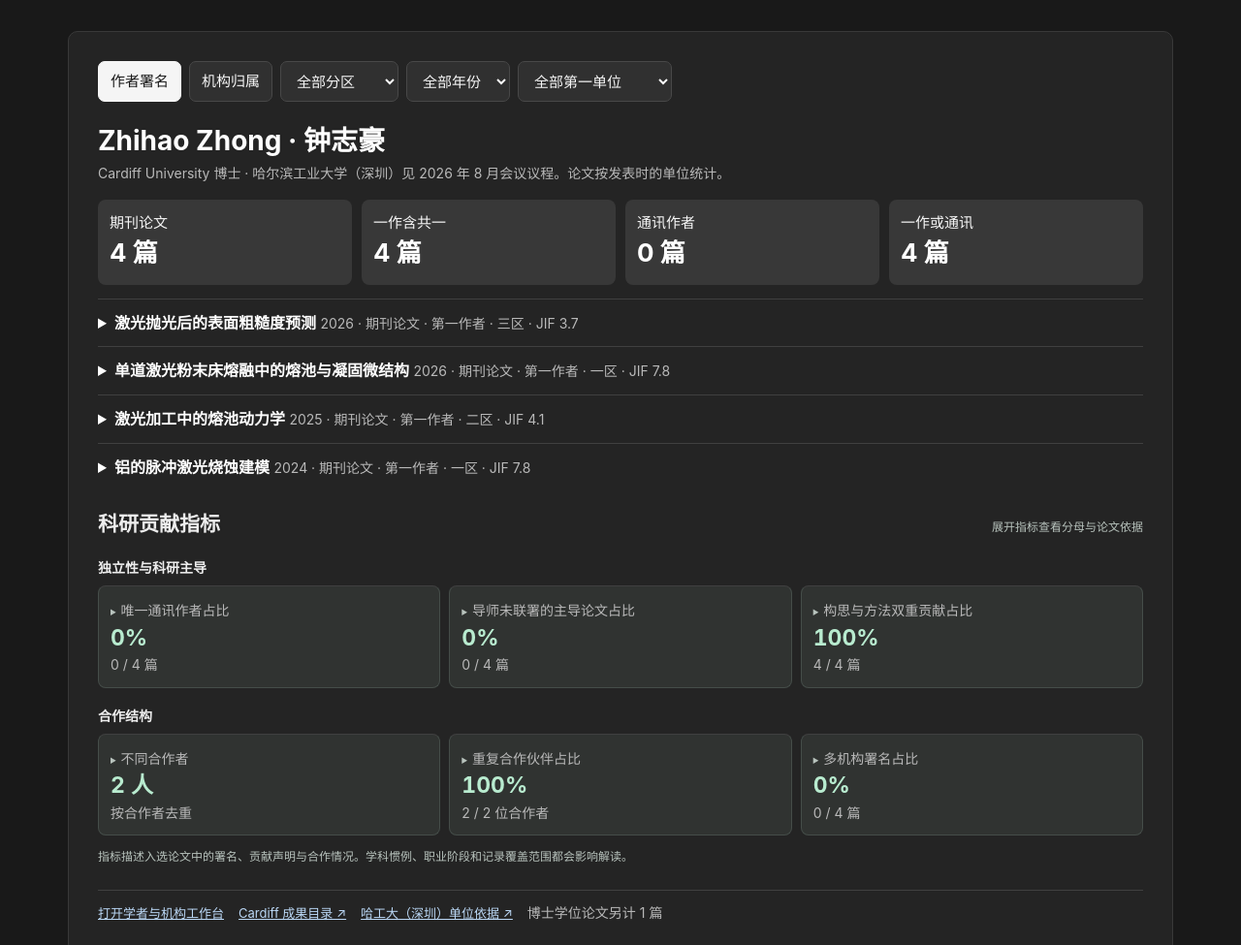
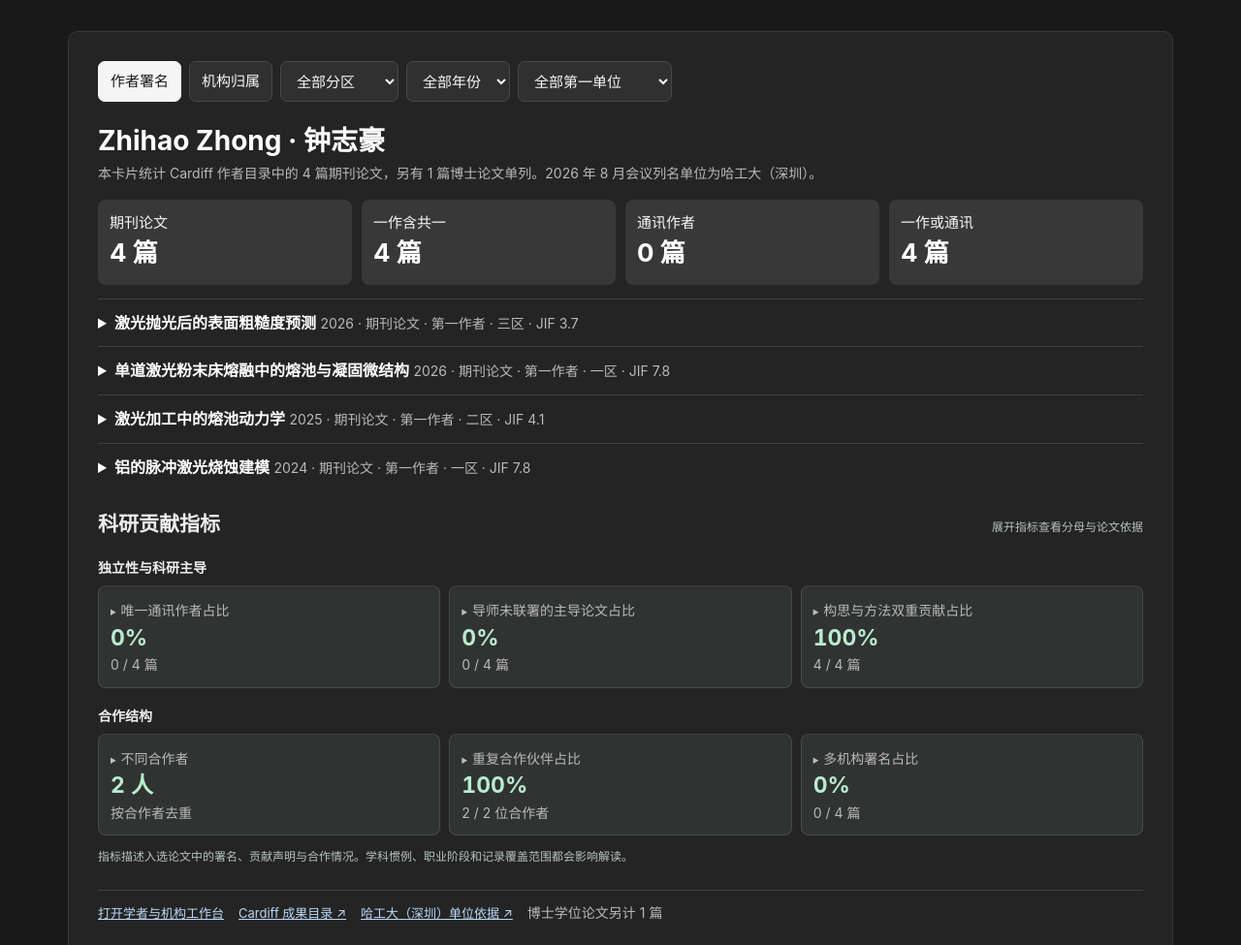
Before and after one commit to Nature-Q/byline-atlas, a plain HTML site: page zhong.html in a window 1280 px wide. Shown: the top 975 px of the page at 97% size. Drawn offline with Linux system fonts and the light colour scheme.

Commit message:
Show the coverage of the Cardiff publication sample

```diff
--- a/zhong.html
+++ b/zhong.html
@@ -39,7 +39,7 @@
 <main id="zhong-byline-panel">
 <nav aria-label="成果视图与筛选"><button type="button" data-mode="author" aria-pressed="true">作者署名</button><button type="button" data-mode="org" aria-pressed="false">机构归属</button><select data-filter="zone" aria-label="中科院大类分区"><option value="">全部分区</option><option value="1">中科院一区</option><option value="2">中科院二区</option><option value="3">中科院三区</option></select><select data-filter="year" aria-label="发表年份"><option value="">全部年份</option><option>2026</option><option>2025</option><option>2024</option></select><select data-filter="unit" aria-label="发表时第一单位"><option value="">全部第一单位</option><option value="Cardiff">Cardiff 第一单位</option><option value="HIT">哈工大第一单位</option></select></nav>
 <h1>Zhihao Zhong · 钟志豪</h1>
-<p class="sub">Cardiff University 博士 · 哈尔滨工业大学（深圳）见 2026 年 8 月会议议程。论文按发表时的单位统计。</p>
+<p class="sub">本卡片统计 Cardiff 作者目录中的 4 篇期刊论文，另有 1 篇博士论文单列。2026 年 8 月会议列名单位为哈工大（深圳）。</p>
 <div class="metrics" aria-live="polite"><div><span>期刊论文</span><b>4 篇</b></div><div><span>一作含共一</span><b>4 篇</b></div><div><span>通讯作者</span><b>0 篇</b></div><div><span>一作或通讯</span><b>4 篇</b></div></div>
 <details data-year="2026" data-zone="3" data-first="1" data-corr="0" data-unit="Cardiff"><summary><strong>激光抛光后的表面粗糙度预测</strong> <span>2026 · 期刊论文 · <i>第一作者</i> · 三区 · JIF 3.7</span></summary><div class="evidence"><b>A robust and effective roughness prediction model for laser polishing</b><div>The International Journal of Advanced Manufacturing Technology</div><p>作者顺序　Zhihao Zhong、Sivakumar Kulasegaram、Emmanuel Brousseau<br>通讯作者　Sivakumar Kulasegaram<br>唯一署名单位　Cardiff University 工程学院</p><p>中科院工程技术大类（2025 年 3 月）三区<br>JCR（2025 指标年）制造工程 Q2，自动化与控制系统 Q2</p><p>期刊影响因子（2025 指标年） <a href="https://link.springer.com/journal/170" target="_blank" rel="noopener noreferrer">3.7 · 数据来源 ↗</a></p><a href="https://doi.org/10.1007/s00170-026-18356-3" target="_blank" rel="noopener noreferrer">查看论文原文 ↗</a></div></details>
 <details data-year="2026" data-zone="1" data-first="1" data-corr="0" data-unit="Cardiff"><summary><strong>单道激光粉末床熔融中的熔池与凝固微结构</strong> <span>2026 · 期刊论文 · <i>第一作者</i> · 一区 · JIF 7.8</span></summary><div class="evidence"><b>An integrated mesh-free computational framework for coupled melt pool dynamics and solidification microstructure in single-track LPBF</b><div>Journal of Manufacturing Processes</div><p>作者顺序　Zhihao Zhong、Sivakumar Kulasegaram、Emmanuel Brousseau<br>通讯作者　Emmanuel Brousseau<br>唯一署名单位　Cardiff University 工程学院</p><p>中科院工程技术大类（2025 年 3 月）一区<br>JCR（2025 指标年）制造工程 Q1</p><p>期刊影响因子（2025 指标年） <a href="https://www.sci365.cn/journals/journal-of-manufacturing-processes-15266125/" target="_blank" rel="noopener noreferrer">7.8 · 数据来源 ↗</a></p><a href="https://doi.org/10.1016/j.jmapro.2026.04.011" target="_blank" rel="noopener noreferrer">查看论文原文 ↗</a></div></details>
```
